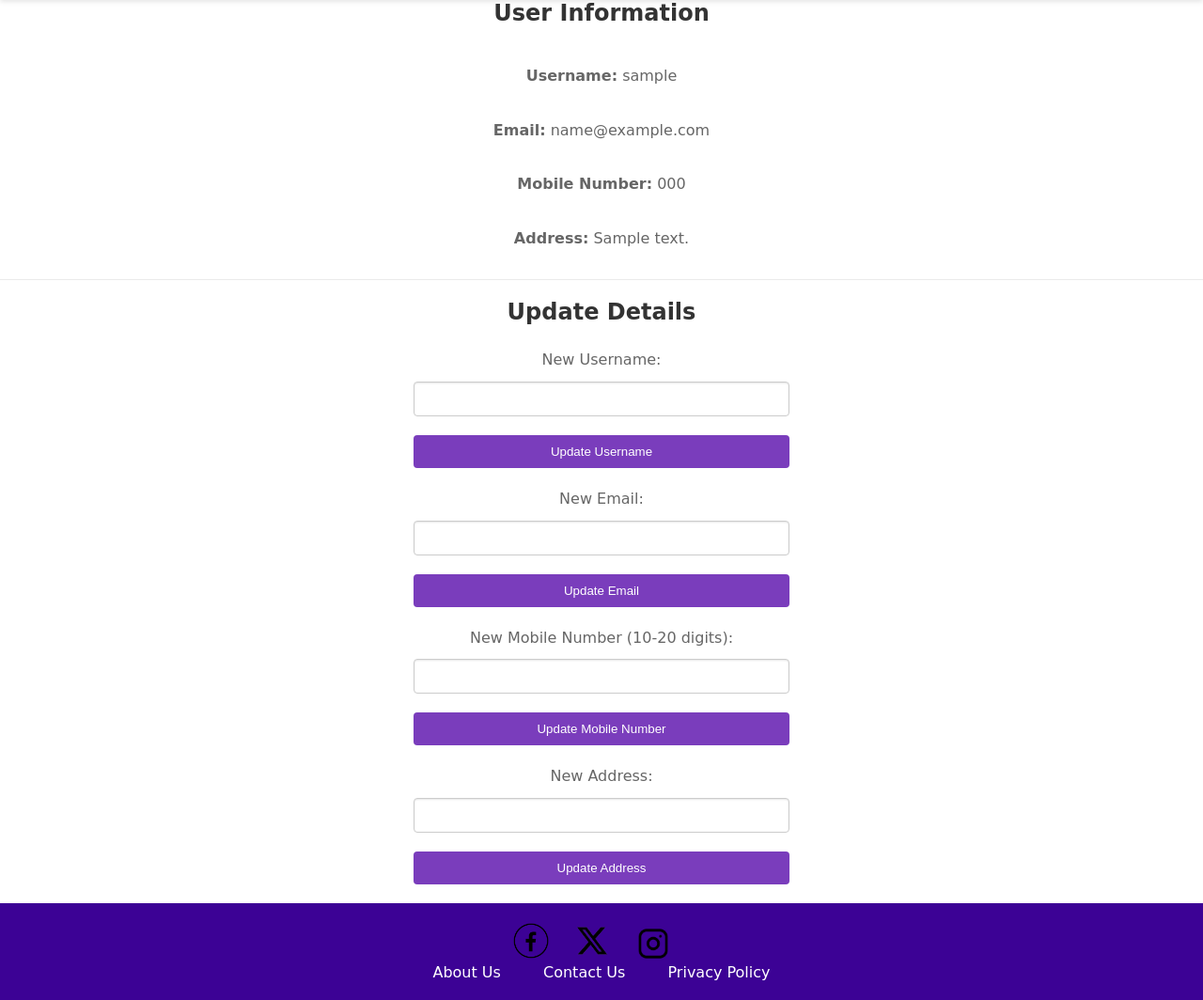
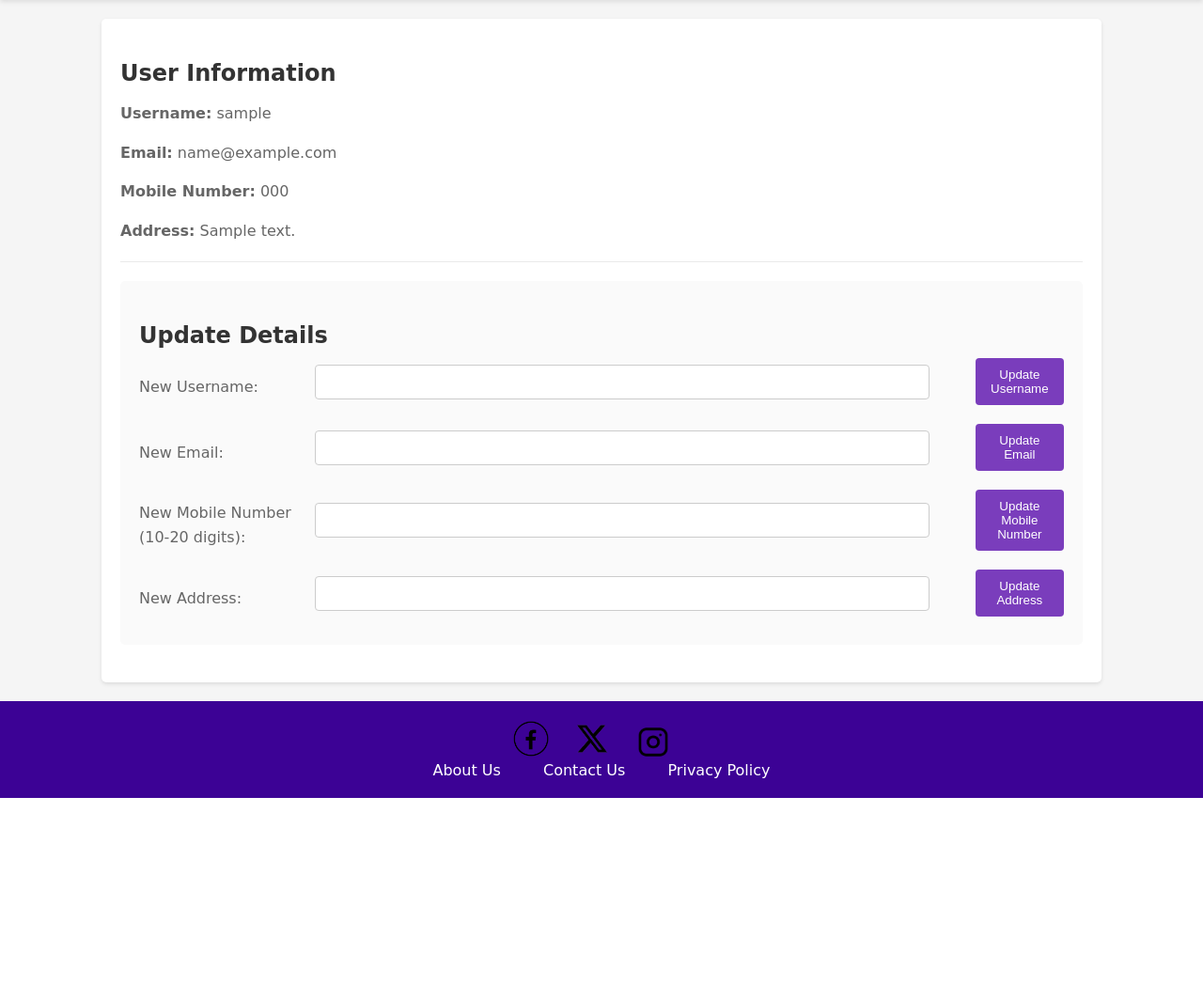
Before and after one commit to dannya123-blm/DVSP, a PHP site: page /dashboard.php in a window 1280 px wide. Shown: the part 244-1308 px from the top of the page at 94% size. After the commit the page ends 1093 px from the top, so only its background shows below. Run offline with PHP 8.4, Linux system fonts and the light colour scheme; the visitor is signed in with stand-in values (Sample User, id 1); tables that the repository leaves empty or names only in its code hold one stand-in row (values such as "Sample post").

Commit message:
Final touching

```diff
--- a/SoftwareENgineering&WebdevProject/css/dashboard.css
+++ b/SoftwareENgineering&WebdevProject/css/dashboard.css
@@ -1,107 +1,144 @@
-.dashboard-heading {
-    color: #333;
-    font-family: 'Segoe UI', Tahoma, Geneva, Verdana, sans-serif;
-    font-weight: 600;
-    text-align: center;
+/* Base styles */
+body, html {
+    margin: 0;
+    padding: 0;
+    font-family: "Bubblegum Sans", cursive;
+    background: #f5f5f5;
+}
+
+.container {
+    width: 80%;
+    margin: 20px auto;
+    background: #fff;
+    box-shadow: 0 2px 4px rgba(0, 0, 0, 0.1);
+    padding: 20px;
+    border-radius: 5px;
 }
 
 .dashboard-details,
-.dashboard-update,
-.dashboard-form {
-    display: flex;
-    flex-direction: column;
-    align-items: center; /* Center align the flex children */
-    width: 100%; /* Full width for responsive alignment */
+.dashboard-update {
+    border-bottom: 1px solid #eaeaea;
+    margin-bottom: 20px;
+    padding-bottom: 20px;
 }
 
-.dashboard-details {
-    border-bottom: 1px solid #eaeaea;
-    padding-bottom: 15px;
-    margin-bottom: 20px;
+.dashboard-update:last-child {
+    border-bottom: none;
 }
 
 .dashboard-details h3,
 .dashboard-update h3 {
     color: #333;
     font-size: 1.5em;
-    margin-top: 0; /* Aligns heading with the top of the container */
+    margin-bottom: 10px;
 }
 
 .dashboard-details p,
-.dashboard-label,
-.dashboard-error,
-.dashboard-success {
+.dashboard-label {
     color: #666;
     line-height: 1.6;
-    text-align: center; /* Center-align text */
-}
-
-.dashboard-label {
-    display: block;
-    margin-bottom: 10px;
-    font-size: 1em;
-    width: 100%; /* Full width to respect center alignment */
 }
 
 .dashboard-input,
 .dashboard-button {
-    width: 90%; /* Slightly less than full width for a padded effect */
-    max-width: 400px; /* Max width to maintain form factor on larger screens */
     padding: 10px;
-    margin-bottom: 20px;
+    width: 100%; /* Full width inputs and buttons */
+    box-sizing: border-box;
+    margin-bottom: 10px;
 }
 
 .dashboard-input {
     border: 1px solid #ccc;
     border-radius: 4px;
-    box-shadow: inset 0 1px 2px rgba(0,0,0,0.1);
-    box-sizing: border-box;
-    transition: border-color 0.3s;
-}
-
-.dashboard-input:focus {
-    border-color: #5b64f4;
-    outline: none;
 }
 
 .dashboard-button {
-    padding: 10px 15px;
     background-color: #7a3dbc;
-    color: #fff;
     border: none;
+    color: white;
+    cursor: pointer;
     border-radius: 4px;
-    cursor: pointer;
-    transition: background-color 0.3s;
 }
 
-.dashboard-button:hover,
-.dashboard-button:focus {
+.dashboard-button:hover {
     background-color: #6c7df6;
 }
 
+/* Error message */
 .dashboard-error {
     color: #e74c3c;
-    font-size: 0.9em;
+    padding: 10px;
+    text-align: center;
 }
 
+/* Success message */
 .dashboard-success {
     color: #2ecc71;
-    font-style: italic;
-    font-size: 0.9em;
+    padding: 10px;
+    text-align: center;
 }
 
-/* Adding a container around the form to center it on the page */
-.dashboard-container {
-    display: flex;
-    justify-content: center; /* Horizontally center the container */
-    align-items: flex-start; /* Align the container to the top */
-    flex-direction: column;
-    padding: 40px 0; /* Vertical padding */
+/* Responsive adjustments */
+@media (max-width: 768px) {
+    .container {
+        width: 95%;
+    }
 }
 
-@media screen and (min-width: 768px) {
-    .dashboard-container {
-        width: 50%; /* 50% width on larger screens */
-        margin: 0 auto; /* Centering the container */
+/* Dashboard header alignment */
+.dashboard-heading {
+    text-align: center;
+    margin-bottom: 20px;
+}
+
+/* Align labels and inputs inline for wider screens */
+@media (min-width: 768px) {
+    .dashboard-form {
+        display: flex;
+        align-items: center;
+        justify-content: space-between;
+        margin-bottom: 10px;
+    }
+
+    .dashboard-label {
+        flex-basis: 20%;
+        margin: 0;
+    }
+
+    .dashboard-input {
+        flex-basis: 70%;
+        margin-right: 5%;
+    }
+
+    .dashboard-button {
+        flex-basis: 10%;
     }
 }
+
+/* Adjustments for the 'Edit User Info' button */
+.edit-btn {
+    background-color: #0056b3;
+    color: white;
+    padding: 10px 15px;
+    text-decoration: none;
+    border-radius: 4px;
+    display: inline-block;
+    margin-top: 10px;
+}
+
+.edit-btn:hover {
+    background-color: #004494;
+}
+
+/* Styling for the container of update forms */
+.dashboard-update {
+    background: #fafafa;
+    padding: 20px;
+    border-radius: 5px;
+}
+
+/* Remove bottom margin from the last detail item */
+.dashboard-details p:last-child,
+.dashboard-update form:last-child {
+    margin-bottom: 0;
+}
--- a/SoftwareENgineering&WebdevProject/public/dashboard.php
+++ b/SoftwareENgineering&WebdevProject/public/dashboard.php
@@ -1,4 +1,5 @@
 <?php
+global $pdo;
 include '../template/header.php';
 include '../src/dbconnect.php';
 require '../classes/Customer.php';
```
